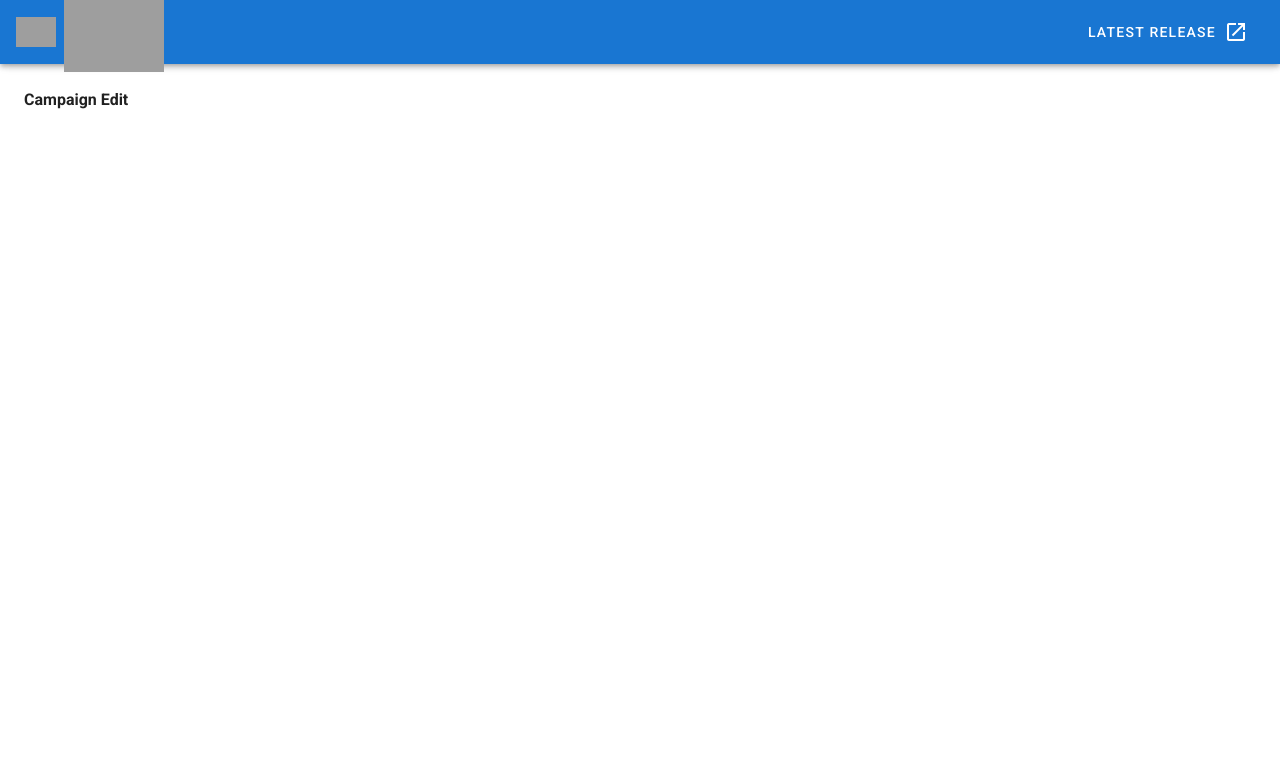
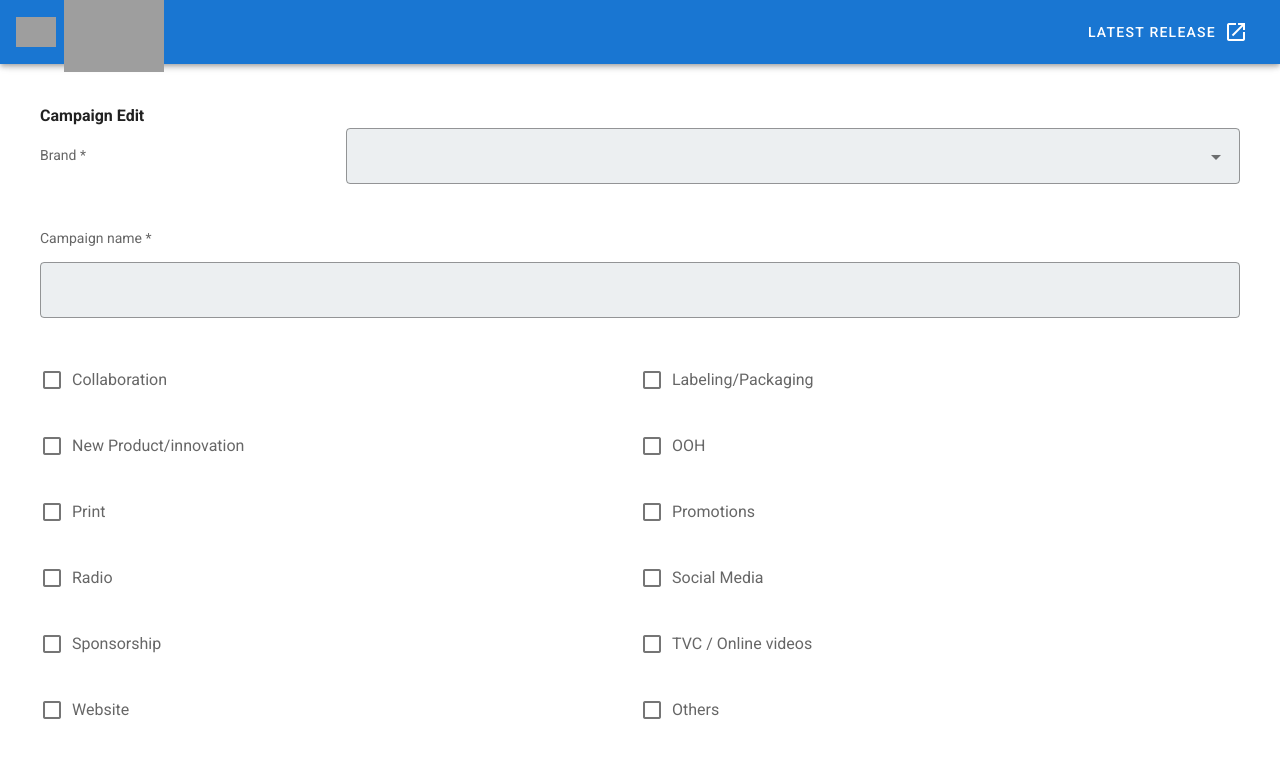
Before and after one commit to Sharlaan/Expertime, a Vue app: page /campaigns/1 in a window 1280 px wide. Shown: the top 758 px of the page. Built offline with nearby package versions, Linux system fonts and the light colour scheme; no server answers; grey boxes are pictures that could not be loaded.

Commit message:
Continue on CampaignEditForm

```diff
--- a/src/App.vue
+++ b/src/App.vue
@@ -23,6 +23,6 @@ export default Vue.extend({
 
 <style lang="scss" scoped>
 .main-container {
-  padding: 24px;
+  padding: 40px;
 }
 </style>
--- /dev/null
+++ b/src/assets/medias.ts
@@ -0,0 +1,64 @@
+import { Media } from '@/interfaces/Campaign';
+
+export default [
+  {
+    mediaId: 1,
+    name: 'LABELING_PACKAGING',
+    value: 'Labeling/Packaging',
+  },
+  {
+    mediaId: 2,
+    name: 'NEW_PRODUCT_INNOVATION',
+    value: 'New Product/innovation',
+  },
+  {
+    mediaId: 3,
+    name: 'OOH',
+    value: 'OOH',
+  },
+  {
+    mediaId: 4,
+    name: 'PRINT',
+    value: 'Print',
+  },
+  {
+    mediaId: 5,
+    name: 'SOCIAL_MEDIA',
+    value: 'Social Media',
+  },
+  {
+    mediaId: 6,
+    name: 'PROMOTIONS',
+    value: 'Promotions',
+  },
+  {
+    mediaId: 7,
+    name: 'RADIO',
+    value: 'Radio',
+  },
+  {
+    mediaId: 8,
+    name: 'TVC_ONLINE_VIDEOS',
+    value: 'TVC / Online videos',
+  },
+  {
+    mediaId: 9,
+    name: 'SPONSORSHIP',
+    value: 'Sponsorship',
+  },
+  {
+    mediaId: 10,
+    name: 'WEBSITE',
+    value: 'Website',
+  },
+  {
+    mediaId: 11,
+    name: 'OTHERS',
+    value: 'Others',
+  },
+  {
+    mediaId: 12,
+    name: 'COLLABORATION',
+    value: 'Collaboration',
+  },
+] as Media[];
--- a/src/interfaces/Campaign.ts
+++ b/src/interfaces/Campaign.ts
@@ -36,7 +36,7 @@ interface RequestStatus {
   step: number;
 }
 
-interface Media {
+export interface Media {
   mediaId: number;
   name: string;
   value: string;
--- a/src/views/CampaignEditForm.vue
+++ b/src/views/CampaignEditForm.vue
@@ -2,23 +2,110 @@
   <section>
     <h4>Campaign Edit</h4>
 
-    <form></form>
+    <v-form v-model="isValid" @submit.prevent="edit">
+      <v-container fluid class="pa-0">
+        <v-row align="center">
+          <v-col cols="3">
+            <v-subheader class="mb-8 pa-0">Brand *</v-subheader>
+          </v-col>
+
+          <v-col cols="9">
+            <v-select
+              :items="brands"
+              v-model="brand"
+              item-text="name"
+              :rules="brandRules"
+              color="blue-grey"
+              background-color="blue-grey lighten-5"
+              outlined
+            ></v-select>
+          </v-col>
+        </v-row>
+
+        <v-subheader class="pa-0">Campaign name *</v-subheader>
+        <v-text-field
+          v-model="name"
+          :rules="nameRules"
+          color="blue-grey"
+          background-color="blue-grey lighten-5"
+          outlined
+          required
+        ></v-text-field>
+
+        <v-row class="ma-0">
+          <v-col cols="6" v-for="{ mediaId, value } in medias" :key="mediaId" class="pa-0">
+            <v-checkbox :label="value"></v-checkbox>
+          </v-col>
+        </v-row>
+
+        <!-- <v-menu
+          ref="menu"
+          v-model="menu"
+          :close-on-content-click="false"
+          :return-value.sync="decisionDeadline"
+          transition="scale-transition"
+          offset-y
+          min-width="290px"
+        >
+          <template v-slot:activator="{ on, attrs }">
+            <v-combobox
+              v-model="decisionDeadline"
+              label="Decision deadline"
+              prepend-icon="mdi-calendar"
+              readonly
+              v-bind="attrs"
+              v-on="on"
+              required
+            ></v-combobox>
+          </template>
+          <v-date-picker v-model="decisionDeadline" no-title scrollable></v-date-picker>
+        </v-menu> -->
+      </v-container>
+    </v-form>
   </section>
 </template>
 
 <script lang="ts">
-import { Campaign } from '@/interfaces/Campaign';
-import { Component, Vue } from 'vue-property-decorator';
+import { Brand } from '@/interfaces/Brand';
+import { Campaign, Media } from '@/interfaces/Campaign';
+import { getAllBrands } from '@/services/brands.service';
+import { Component, Vue, Watch } from 'vue-property-decorator';
 import { getCampaign } from '../services/campaigns.service';
+import MEDIAS from '../assets/medias';
 
 // TODO: Since campaign-edit is tightly coupled to the CampaignList, maybe consider transforming it into a dialog instead of a full page, as suggested in https://vuetifyjs.com/en/components/data-tables/#crud-actions
 
 @Component
 export default class CampaignEditForm extends Vue {
+  // @Prop() brands: Brand[] = [];
+
   private currentCampaign: Campaign | null = null;
+  private isValid = false;
+  private brands: Brand[] = [];
+  private brand: Brand | null = null;
+  private brandRules = [(v: Brand) => !!v || 'Brand is required, please select at least one'];
+  private name: Campaign['campaignName'] | null = null;
+  private nameRules = [
+    (v: string) => !!v || 'Name is required',
+    // (v: string) => v.length <= 20 || 'Name must be less than 20 characters',
+  ];
+  private medias: Media[] = this.rearrangeMedias();
+  private mediaRules = [(v: Media) => !!v || 'Media is required, please select at least one'];
+  private decisionDeadlineRules = [(v: Date) => !!v || 'Deadline is required'];
 
   mounted() {
+    // this.brands = this.$route.query.brands as Brand[]; // Better option: use VueX Store
+    this.retrieveBrands();
     this.retrieveCampaign(+this.$route.params.id);
+  }
+
+  async retrieveBrands() {
+    try {
+      const { items } = await getAllBrands();
+      this.brands = items;
+    } catch (error) {
+      console.error(error);
+    }
   }
 
   async retrieveCampaign(index: Campaign['requestId']) {
@@ -30,10 +117,30 @@ export default class CampaignEditForm extends Vue {
     }
   }
 
+  @Watch('currentCampaign', { immediate: true, deep: true })
+  onCurrentCampaignChanged(val: any, oldVal: any) {
+    if (val) {
+      this.brand = val[0].brand;
+      this.name = val[0].campaignName;
+    }
+  }
+
+  // edit(event: any) {}
+
+  /** Sort MEDIAS alphabetically on value, then append Others, then display them inline + flexwrap */
+  rearrangeMedias() {
+    const rearrangedMedias = [...MEDIAS];
+    const othersMedia = rearrangedMedias.splice(
+      MEDIAS.findIndex(m => m.value === 'Others'),
+      1,
+    )[0];
+    return rearrangedMedias
+      .sort((a: Media, b: Media) => (a.value > b.value ? 1 : -1))
+      .concat(othersMedia);
+  }
+
   goBack() {
     window.history.length > 1 ? this.$router.go(-1) : this.$router.push('/');
   }
 }
 </script>
-
-<style lang="scss" scoped></style>
--- a/src/views/CampaignsList.vue
+++ b/src/views/CampaignsList.vue
@@ -84,7 +84,11 @@ export default class CampaignsList extends Vue {
 
   goToDetails(event: PointerEvent) {
     const { id } = (event.target as HTMLElement).closest('.v-card') as HTMLLIElement;
-    this.$router.push({ name: 'campaign-edit', params: { id } });
+    this.$router.push({
+      name: 'campaign-edit',
+      params: { id },
+      // query: { brands: this.brands },
+    });
   }
 
   async search() {
```
